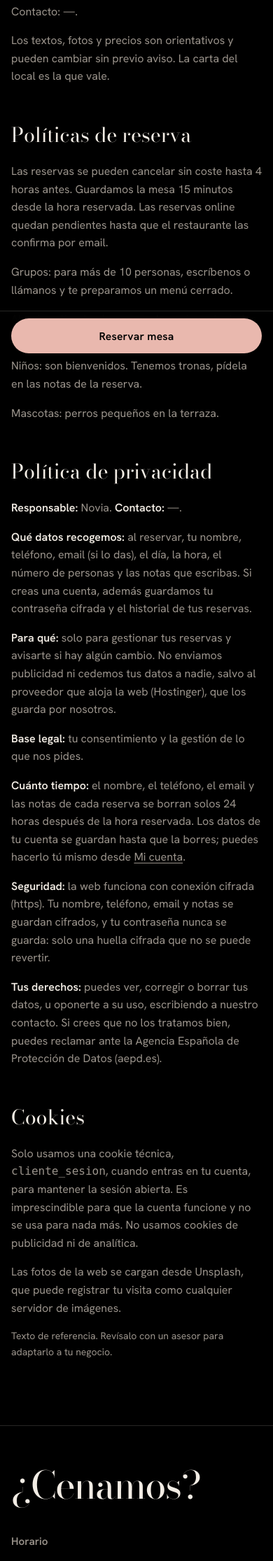
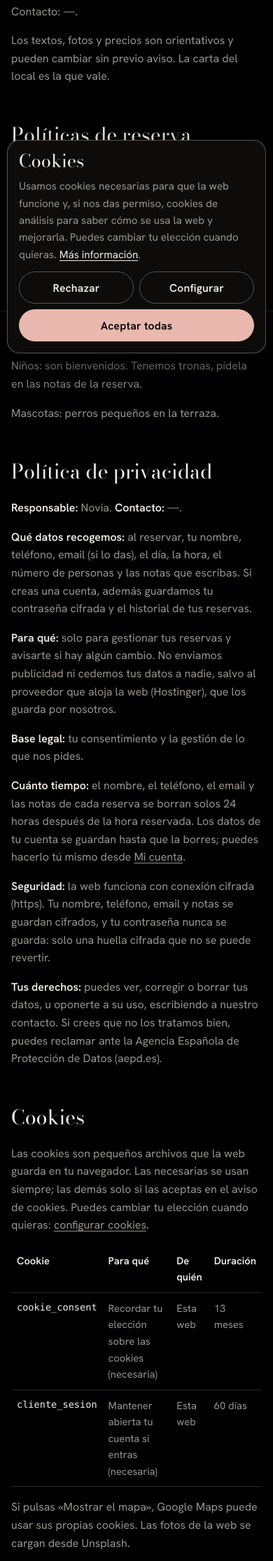
Before and after one commit to thenovisX/restaurante, a PHP site: page /legal.php in a window 390 px wide. Shown: the part 329-2560 px from the top of the page at 70% size. Run offline with PHP 8.4, Linux system fonts and the light colour scheme; data that the repository does not hold is empty.

Commit message:
Aviso de cookies, Analytics con consentimiento y SEO; App encima de Políticas
- Aviso de cookies al entrar con Aceptar, Rechazar y Configurar (guía AEPD)
- Google Analytics 4, Tag Manager y píxel de Meta solo tras aceptar (Consent Mode v2)
- Panel: sección SEO y estadísticas (descripción para Google, Search Console, IDs)
- sitemap.xml, robots.txt, enlace canónico y datos estructurados con horario y redes
- Política de cookies con tabla de cookies según lo que esté activado
- La sección App va antes que Políticas

Co-Authored-By: Claude Opus 5.5 <noreply@anthropic.com>
Claude-Session: https://claude.ai/code/session_01Eaidy12KUuda1ZtTmZv2P3

```diff
--- a/app/www/index.html
+++ b/app/www/index.html
@@ -13,11 +13,11 @@
 <link rel="manifest" href="manifest.webmanifest">
 <link rel="apple-touch-icon" href="icons/apple-touch-icon.png">
 <link rel="icon" href="icons/icon-192.png">
-<link rel="stylesheet" href="app.css?v=5">
+<link rel="stylesheet" href="app.css?v=6">
 </head>
 <body>
 <div id="app"><div class="splash"><div class="spin" aria-label="Cargando"></div></div></div>
 <div id="toast" role="status" aria-live="polite"></div>
-<script src="app.js?v=5"></script>
+<script src="app.js?v=6"></script>
 </body>
 </html>
--- a/app/www/sw.js
+++ b/app/www/sw.js
@@ -1,6 +1,6 @@
 /* Service worker del panel (solo cuando se usa desde el navegador / iPhone). */
-const CACHE = 'panel-v5';
-const SHELL = ['./', 'index.html', 'app.css?v=5', 'app.js?v=5', 'manifest.webmanifest', 'icons/icon-192.png', 'alergenos.svg?v=3'];
+const CACHE = 'panel-v6';
+const SHELL = ['./', 'index.html', 'app.css?v=6', 'app.js?v=6', 'manifest.webmanifest', 'icons/icon-192.png', 'alergenos.svg?v=3'];
 
 self.addEventListener('install', (e) => {
   e.waitUntil(caches.open(CACHE).then((c) => c.addAll(SHELL)).then(() => self.skipWaiting()));
--- /dev/null
+++ b/web/assets/consent.js
@@ -0,0 +1,145 @@
+/*
+ * Aviso de cookies (RGPD / guía de la AEPD).
+ * - Nada de analítica ni publicidad se carga hasta que el visitante acepta.
+ * - «Rechazar» está al mismo nivel que «Aceptar».
+ * - La elección se guarda 13 meses y se puede cambiar desde el pie («Configurar cookies»).
+ * - Usa el modo de consentimiento v2 de Google.
+ */
+(function () {
+  'use strict';
+  var T = window.SITE_TRACKING || {};
+  var NAME = 'cookie_consent';
+  var VERSION = 1;
+
+  function read() {
+    var m = document.cookie.match(/(?:^|;\s*)cookie_consent=([^;]+)/);
+    if (!m) return null;
+    try {
+      var c = JSON.parse(decodeURIComponent(m[1]));
+      return c && c.v === VERSION ? c : null;
+    } catch (e) { return null; }
+  }
+
+  function save(c) {
+    c.v = VERSION;
+    c.t = new Date().toISOString().slice(0, 10);
+    var exp = new Date(Date.now() + 395 * 864e5).toUTCString();
+    document.cookie = NAME + '=' + encodeURIComponent(JSON.stringify(c)) + '; expires=' + exp + '; path=/; SameSite=Lax' + (location.protocol === 'https:' ? '; Secure' : '');
+  }
+
+  function loadScript(src) {
+    var s = document.createElement('script');
+    s.async = true;
+    s.src = src;
+    document.head.appendChild(s);
+  }
+
+  var loaded = { ga: false, gtm: false, pixel: false };
+  function apply(c) {
+    if (typeof window.gtag === 'function') {
+      window.gtag('consent', 'update', {
+        analytics_storage: c.analytics ? 'granted' : 'denied',
+        ad_storage: c.marketing ? 'granted' : 'denied',
+        ad_user_data: c.marketing ? 'granted' : 'denied',
+        ad_personalization: c.marketing ? 'granted' : 'denied'
+      });
+    }
+    if (c.analytics && T.ga && !loaded.ga) {
+      loaded.ga = true;
+      loadScript('https://www.googletagmanager.com/gtag/js?id=' + encodeURIComponent(T.ga));
+      window.gtag('js', new Date());
+      window.gtag('config', T.ga, { anonymize_ip: true });
+    }
+    if ((c.analytics || c.marketing) && T.gtm && !loaded.gtm) {
+      loaded.gtm = true;
+      window.dataLayer.push({ 'gtm.start': Date.now(), event: 'gtm.js' });
+      loadScript('https://www.googletagmanager.com/gtm.js?id=' + encodeURIComponent(T.gtm));
+    }
+    if (c.marketing && T.pixel && !loaded.pixel) {
+      loaded.pixel = true;
+      /* Código oficial del píxel de Meta */
+      !function (f, b, e, v, n, t, s) { if (f.fbq) return; n = f.fbq = function () { n.callMethod ? n.callMethod.apply(n, arguments) : n.queue.push(arguments); }; if (!f._fbq) f._fbq = n; n.push = n; n.loaded = !0; n.version = '2.0'; n.queue = []; t = b.createElement(e); t.async = !0; t.src = v; s = b.getElementsByTagName(e)[0]; s.parentNode.insertBefore(t, s); }(window, document, 'script', 'https://connect.facebook.net/en_US/fbevents.js');
+      window.fbq('init', T.pixel);
+      window.fbq('track', 'PageView');
+    }
+  }
+
+  // Si retira un permiso que ya había dado, se borran esas cookies y se recarga
+  function wipe(prev, c) {
+    var gone = (prev && prev.analytics && !c.analytics) || (prev && prev.marketing && !c.marketing);
+    if (!gone) return false;
+    var host = location.hostname.replace(/^www\./, '');
+    document.cookie.split(';').forEach(function (kv) {
+      var k = kv.split('=')[0].trim();
+      if (/^(_ga|_gid|_gat|_fbp|_fbc|_gcl)/.test(k)) {
+        ['', '; domain=' + host, '; domain=.' + host].forEach(function (d) {
+          document.cookie = k + '=; expires=Thu, 01 Jan 1970 00:00:00 GMT; path=/' + d;
+        });
+      }
+    });
+    return true;
+  }
+
+  var box = null;
+  function close() { if (box) { box.remove(); box = null; } }
+
+  function choose(c) {
+    var prev = read();
+    save(c);
+    close();
+    if (wipe(prev, c)) { location.reload(); return; }
+    apply(c);
+  }
+
+  function show(settings) {
+    close();
+    var c = read() || { analytics: false, marketing: false };
+    box = document.createElement('div');
+    box.className = 'ck';
+    box.setAttribute('role', 'dialog');
+    box.setAttribute('aria-modal', 'false');
+    box.setAttribute('aria-labelledby', 'ck-t');
+    box.innerHTML =
+      '<p class="ck-t" id="ck-t">Cookies</p>' +
+      '<p class="ck-txt">Usamos cookies necesarias para que la web funcione y, si nos das permiso, cookies de análisis para saber cómo se usa la web y mejorarla' +
+      (T.pixel || T.gtm ? ', y de publicidad para medir nuestros anuncios' : '') +
+      '. Puedes cambiar tu elección cuando quieras. <a href="legal.php#cookies">Más información</a>.</p>' +
+      '<div class="ck-opts"' + (settings ? '' : ' hidden') + '>' +
+        '<label class="ck-opt"><span><strong>Necesarias</strong><small>Mantienen tu sesión y recuerdan esta elección. Siempre activas.</small></span><input type="checkbox" checked disabled></label>' +
+        '<label class="ck-opt"><span><strong>Análisis</strong><small>Estadísticas de visitas (Google Analytics).</small></span><input type="checkbox" name="analytics"' + (c.analytics ? ' checked' : '') + '></label>' +
+        '<label class="ck-opt"><span><strong>Publicidad</strong><small>Medir anuncios en Google, Instagram o Facebook.</small></span><input type="checkbox" name="marketing"' + (c.marketing ? ' checked' : '') + '></label>' +
+      '</div>' +
+      '<div class="ck-btns">' +
+        '<button type="button" class="btn btn-ghost" data-ck="reject">Rechazar</button>' +
+        '<button type="button" class="btn btn-ghost" data-ck="config"' + (settings ? ' hidden' : '') + '>Configurar</button>' +
+        '<button type="button" class="btn btn-ghost" data-ck="save"' + (settings ? '' : ' hidden') + '>Guardar elección</button>' +
+        '<button type="button" class="btn btn-rubor" data-ck="accept">Aceptar todas</button>' +
+      '</div>';
+    document.body.appendChild(box);
+    box.addEventListener('click', function (e) {
+      var b = e.target.closest('[data-ck]');
+      if (!b) return;
+      var a = b.dataset.ck;
+      if (a === 'accept') choose({ analytics: true, marketing: true });
+      else if (a === 'reject') choose({ analytics: false, marketing: false });
+      else if (a === 'config') {
+        box.querySelector('.ck-opts').hidden = false;
+        b.hidden = true;
+        box.querySelector('[data-ck="save"]').hidden = false;
+      } else if (a === 'save') {
+        choose({ analytics: box.querySelector('[name=analytics]').checked, marketing: box.querySelector('[name=marketing]').checked });
+      }
+    });
+    var first = box.querySelector('[data-ck="accept"]');
+    if (settings && first) first.focus();
+  }
+
+  document.addEventListener('click', function (e) {
+    if (e.target.closest('[data-cookies]')) { e.preventDefault(); show(true); }
+  });
+
+  var c = read();
+  if (c) apply(c);
+  else if (document.readyState === 'loading') document.addEventListener('DOMContentLoaded', function () { show(false); });
+  else show(false);
+})();
--- a/web/assets/web.css
+++ b/web/assets/web.css
@@ -708,3 +708,30 @@ html, body { max-width: 100%; }
   .slot { min-height: 54px; font-size: 1.05rem; }
   .chips span, .chip-more select { min-width: 54px; height: 54px; font-size: 1.05rem; }
 }
+
+/* ---------- Aviso de cookies ---------- */
+.ck {
+  position: fixed; z-index: 150; left: 16px; right: 16px; bottom: calc(16px + env(safe-area-inset-bottom));
+  max-width: 560px; margin-left: auto; background: var(--sombra); color: var(--hueso);
+  border: 1px solid var(--linea-2); border-radius: 18px; padding: 20px; box-shadow: 0 24px 60px rgba(0, 0, 0, .6);
+  display: grid; gap: 12px; max-height: calc(100svh - 32px); overflow-y: auto;
+}
+.ck-t { margin: 0; font-family: var(--display); font-size: 1.6rem; line-height: 1; }
+.ck-txt { margin: 0; color: var(--ceniza); font-size: .95rem; }
+.ck-txt a { color: var(--hueso); }
+.ck-opts { display: grid; gap: 2px; border-top: 1px solid var(--linea); }
+.ck-opt { display: flex; align-items: center; justify-content: space-between; gap: 16px; padding: 12px 0; border-bottom: 1px solid var(--linea); cursor: pointer; }
+.ck-opt strong { display: block; font-weight: 600; }
+.ck-opt small { display: block; color: var(--ceniza); font-size: .85rem; }
+.ck-opt input { width: 22px; height: 22px; accent-color: var(--rubor); flex: none; }
+.ck-btns { display: flex; flex-wrap: wrap; gap: 8px; }
+.ck-btns .btn { flex: 1 1 auto; min-height: 46px; padding: 0 18px; }
+@media (max-width: 640px) {
+  .ck { left: 10px; right: 10px; bottom: calc(10px + env(safe-area-inset-bottom)); padding: 16px; }
+  .ck-btns .btn { flex: 1 1 40%; }
+}
+.ck-tabla { width: 100%; border-collapse: collapse; margin: 16px 0; font-size: .92rem; }
+.ck-tabla th, .ck-tabla td { text-align: left; padding: 10px 8px; border-bottom: 1px solid var(--linea); vertical-align: top; color: var(--ceniza); }
+.ck-tabla th { color: var(--hueso); font-weight: 600; }
+.ck-tabla td:first-child { color: var(--hueso); font-family: ui-monospace, Menlo, monospace; font-size: .85rem; white-space: nowrap; }
+@media (max-width: 640px) { .ck-tabla { display: block; overflow-x: auto; } }
--- a/web/legal.php
+++ b/web/legal.php
@@ -35,8 +35,25 @@ site_header(current_customer());
     Si crees que no los tratamos bien, puedes reclamar ante la Agencia Española de Protección de Datos (aepd.es).</p>
 
   <h2 id="cookies">Cookies</h2>
-  <p>Solo usamos una cookie técnica, <code>cliente_sesion</code>, cuando entras en tu cuenta, para mantener la sesión abierta. Es imprescindible para que la cuenta funcione y no se usa para nada más. No usamos cookies de publicidad ni de analítica.</p>
-  <p>Las fotos de la web se cargan desde Unsplash, que puede registrar tu visita como cualquier servidor de imágenes.</p>
+  <p>Las cookies son pequeños archivos que la web guarda en tu navegador. Las necesarias se usan siempre; las demás solo si las aceptas en el aviso de cookies. Puedes cambiar tu elección cuando quieras: <a href="#cookies" data-cookies>configurar cookies</a>.</p>
+  <table class="ck-tabla">
+    <thead><tr><th>Cookie</th><th>Para qué</th><th>De quién</th><th>Duración</th></tr></thead>
+    <tbody>
+      <tr><td>cookie_consent</td><td>Recordar tu elección sobre las cookies (necesaria)</td><td>Esta web</td><td>13 meses</td></tr>
+      <tr><td>cliente_sesion</td><td>Mantener abierta tu cuenta si entras (necesaria)</td><td>Esta web</td><td>60 días</td></tr>
+      <?php if ($s['ga_id'] !== '' || $s['gtm_id'] !== ''): ?>
+      <tr><td>_ga, _ga_*</td><td>Estadísticas anónimas de visitas (análisis, solo si lo aceptas)</td><td>Google Analytics</td><td>2 años</td></tr>
+      <?php endif; ?>
+      <?php if ($s['gtm_id'] !== ''): ?>
+      <tr><td>_gcl_*</td><td>Medir anuncios de Google (publicidad, solo si lo aceptas)</td><td>Google</td><td>3 meses</td></tr>
+      <?php endif; ?>
+      <?php if ($s['pixel_id'] !== ''): ?>
+      <tr><td>_fbp, _fbc</td><td>Medir anuncios en Facebook e Instagram (publicidad, solo si lo aceptas)</td><td>Meta</td><td>3 meses</td></tr>
+      <?php endif; ?>
+    </tbody>
+  </table>
+  <p>Si pulsas «Mostrar el mapa», Google Maps puede usar sus propias cookies. Las fotos de la web se cargan desde Unsplash.</p>
+  <p>También puedes borrar o bloquear las cookies desde la configuración de tu navegador.</p>
 
   <p class="muted small">Texto de referencia. Revísalo con un asesor para adaptarlo a tu negocio.</p>
   </div>
--- a/web/lib/core.php
+++ b/web/lib/core.php
@@ -154,6 +154,12 @@ const SETTINGS_DEFAULTS = [
     'ribbon'        => '',     // frases de la cinta, separadas por comas (si no, sale la frase corta)
     'footer_title'  => '¿Cenamos?',
     'photos'        => [],     // fotos propias de la web: clave => uploads/…
+    // SEO y estadísticas (solo se cargan si el visitante acepta las cookies)
+    'seo_description' => '',   // texto que sale en Google bajo el nombre
+    'ga_id'         => '',     // Google Analytics 4: G-XXXXXXX
+    'gtm_id'        => '',     // Google Tag Manager: GTM-XXXXXX
+    'pixel_id'      => '',     // Píxel de Meta (Facebook/Instagram): solo números
+    'gsc_verify'    => '',     // código de verificación de Google Search Console
     'notify_email'  => '',
     'owner_name'    => '',
     'owner_nif'     => '',
@@ -205,12 +211,21 @@ function settings_save(array $values): array
         } elseif ($k === 'closed_dates') {
             $v = array_values(array_unique(array_filter((array)$v, 'is_date')));
             sort($v);
+        } elseif (in_array($k, ['ga_id', 'gtm_id', 'pixel_id', 'gsc_verify'], true)) {
+            // Solo letras, números y guiones: así nadie puede colar código en la web
+            $v = trim((string)$v);
+            if (preg_match('/content=["\']([^"\']+)/', $v, $m)) $v = $m[1]; // si pegan la etiqueta meta entera
+            $v = substr(preg_replace('/[^A-Za-z0-9_\-]/', '', $v), 0, 80);
+            if ($k === 'ga_id' && $v !== '' && !preg_match('/^G-[A-Z0-9]{4,}$/i', $v)) throw new ValidationError('El ID de Google Analytics empieza por G- (por ejemplo G-AB12CD34EF)');
+            if ($k === 'gtm_id' && $v !== '' && !preg_match('/^GTM-[A-Z0-9]{4,}$/i', $v)) throw new ValidationError('El ID de Tag Manager empieza por GTM- (por ejemplo GTM-AB12CD3)');
+            if ($k === 'pixel_id' && $v !== '' && !ctype_digit($v)) throw new ValidationError('El ID del píxel de Meta son solo números');
+            $v = in_array($k, ['ga_id', 'gtm_id'], true) ? strtoupper($v) : $v;
         } elseif (is_bool($def)) {
             $v = filter_var($v, FILTER_VALIDATE_BOOLEAN);
         } elseif (is_int($def)) {
             $v = max(0, (int)$v);
         } else {
-            $v = mb_substr(trim((string)$v), 0, ['description' => 1000, 'policies' => 3000, 'maps_url' => 600, 'tripadvisor' => 600, 'facebook' => 300, 'tiktok' => 300][$k] ?? 200);
+            $v = mb_substr(trim((string)$v), 0, ['description' => 1000, 'policies' => 3000, 'seo_description' => 300, 'maps_url' => 600, 'tripadvisor' => 600, 'facebook' => 300, 'tiktok' => 300][$k] ?? 200);
         }
         $clean[$k] = $v;
     }
--- a/web/lib/plantilla.php
+++ b/web/lib/plantilla.php
@@ -5,7 +5,7 @@ declare(strict_types=1);
 
 require_once __DIR__ . '/tema.php';
 
-const ASSET_V = '17';
+const ASSET_V = '18';
 
 function tel_href(string $t): string
 {
@@ -37,7 +37,17 @@ function page_start(string $title, string $description = '', string $bodyClass =
 <meta charset="utf-8">
 <meta name="viewport" content="width=device-width, initial-scale=1, viewport-fit=cover">
 <title><?= h($title) ?></title>
-<meta name="description" content="<?= h($description ?: $s['name'] . ' · ' . $s['tagline']) ?>">
+<meta name="description" content="<?= h($description ?: ($s['seo_description'] ?: trim($s['name'] . ' · ' . $s['tagline'] . ($s['city'] ? ' en ' . $s['city'] : '') . '. Reserva mesa online y consulta la carta.'))) ?>">
+<link rel="canonical" href="<?= h(base_url() . (basename($_SERVER['SCRIPT_NAME'] ?? '') === 'index.php' ? '/' : '/' . basename($_SERVER['SCRIPT_NAME'] ?? ''))) ?>">
+<?php if ($s['gsc_verify'] !== ''): ?><meta name="google-site-verification" content="<?= h($s['gsc_verify']) ?>">
+<?php endif; ?>
+<script>
+  window.SITE_TRACKING = <?= json_encode(['ga' => $s['ga_id'], 'gtm' => $s['gtm_id'], 'pixel' => $s['pixel_id']], JSON_HEX_TAG) ?>;
+  window.dataLayer = window.dataLayer || [];
+  function gtag() { dataLayer.push(arguments); }
+  gtag('consent', 'default', { analytics_storage: 'denied', ad_storage: 'denied', ad_user_data: 'denied', ad_personalization: 'denied', wait_for_update: 500 });
+</script>
+<script src="assets/consent.js?v=<?= ASSET_V ?>" defer></script>
 <meta property="og:title" content="<?= h($s['name']) ?>">
 <meta property="og:description" content="<?= h($s['tagline']) ?>">
 <meta property="og:image" content="<?= h(photo('hero', 1200)) ?>">
@@ -67,8 +77,8 @@ function site_header(?array $customer, bool $overHero = false): void
   <nav class="hd-nav" aria-label="Principal">
     <a href="./#nosotros">Nosotros</a>
     <a href="./#carta">Carta</a>
+    <a href="./#app">App</a>
     <a href="./#politicas">Políticas</a>
-    <a href="./#app">App</a>
   </nav>
   <div class="hd-end">
     <a class="hd-account" href="cuenta.php"><?= $customer ? h($first) : 'Entrar' ?></a>
@@ -81,8 +91,8 @@ function site_header(?array $customer, bool $overHero = false): void
     <a href="./#nosotros">Nosotros</a>
     <a href="./#carta">Carta</a>
     <a href="./#reservar" data-book>Reservar</a>
+    <a href="./#app">App</a>
     <a href="./#politicas">Políticas</a>
-    <a href="./#app">App</a>
     <a href="cuenta.php"><?= $customer ? 'Mi cuenta' : 'Entrar o registrarse' ?></a>
   </nav>
   <p class="menu-foot"><?= h(trim($s['address'] . ' · ' . $s['city'], ' ·')) ?></p>
@@ -123,7 +133,7 @@ function site_footer(): void
       </div>
       <div>
         <h2>Más</h2>
-        <p><a href="cuenta.php">Mi cuenta</a><br><a href="./#politicas">Políticas de reserva</a><br><a href="legal.php#aviso">Aviso legal</a><br><a href="legal.php#privacidad">Privacidad</a><br><a href="legal.php#cookies">Cookies</a></p>
+        <p><a href="cuenta.php">Mi cuenta</a><br><a href="./#politicas">Políticas de reserva</a><br><a href="legal.php#aviso">Aviso legal</a><br><a href="legal.php#privacidad">Privacidad</a><br><a href="legal.php#cookies">Cookies</a><br><a href="legal.php#cookies" data-cookies>Configurar cookies</a></p>
       </div>
     </div>
     <p class="ft-legal">© <?= date('Y') ?> <?= h($s['name']) ?>.<?php $cr = photo_credits(); if ($cr): ?> Fotos de
--- a/web/panel/index.html
+++ b/web/panel/index.html
@@ -13,11 +13,11 @@
 <link rel="manifest" href="manifest.webmanifest">
 <link rel="apple-touch-icon" href="icons/apple-touch-icon.png">
 <link rel="icon" href="icons/icon-192.png">
-<link rel="stylesheet" href="app.css?v=5">
+<link rel="stylesheet" href="app.css?v=6">
 </head>
 <body>
 <div id="app"><div class="splash"><div class="spin" aria-label="Cargando"></div></div></div>
 <div id="toast" role="status" aria-live="polite"></div>
-<script src="app.js?v=5"></script>
+<script src="app.js?v=6"></script>
 </body>
 </html>
--- a/web/panel/sw.js
+++ b/web/panel/sw.js
@@ -1,6 +1,6 @@
 /* Service worker del panel (solo cuando se usa desde el navegador / iPhone). */
-const CACHE = 'panel-v5';
-const SHELL = ['./', 'index.html', 'app.css?v=5', 'app.js?v=5', 'manifest.webmanifest', 'icons/icon-192.png', 'alergenos.svg?v=3'];
+const CACHE = 'panel-v6';
+const SHELL = ['./', 'index.html', 'app.css?v=6', 'app.js?v=6', 'manifest.webmanifest', 'icons/icon-192.png', 'alergenos.svg?v=3'];
 
 self.addEventListener('install', (e) => {
   e.waitUntil(caches.open(CACHE).then((c) => c.addAll(SHELL)).then(() => self.skipWaiting()));
--- /dev/null
+++ b/web/robots.php
@@ -0,0 +1,5 @@
+<?php
+declare(strict_types=1);
+require __DIR__ . '/lib/bootstrap.php';
+header('Content-Type: text/plain; charset=utf-8');
+echo "User-agent: *\nAllow: /\nDisallow: /panel/\nDisallow: /api/\nDisallow: /install.php\nDisallow: /cuenta.php\n\nSitemap: " . base_url() . "/sitemap.xml\n";
--- a/web/sw.js
+++ b/web/sw.js
@@ -1,6 +1,6 @@
 /* Service worker de la web pública: permite instalarla como app y abrirla sin conexión. */
-const CACHE = 'web-v17';
-const SHELL = ['./', 'assets/web.css?v=17', 'assets/web.js?v=17', 'icon.php?s=192', 'manifest.php',
+const CACHE = 'web-v18';
+const SHELL = ['./', 'assets/web.css?v=18', 'assets/web.js?v=18', 'icon.php?s=192', 'manifest.php',
   'assets/fonts/bodoni-moda-latin-opsz-normal.woff2', 'assets/fonts/hanken-grotesk-latin-wght-normal.woff2'];
 
 self.addEventListener('install', (e) => {
```
Also changed, not shown: app/www/app.js (+10 -0 lines), web/index.php (+27 -19 lines), web/panel/app.js (+10 -0 lines), web/sitemap.php (added, +12 -0 lines), README.md, web/.htaccess.
